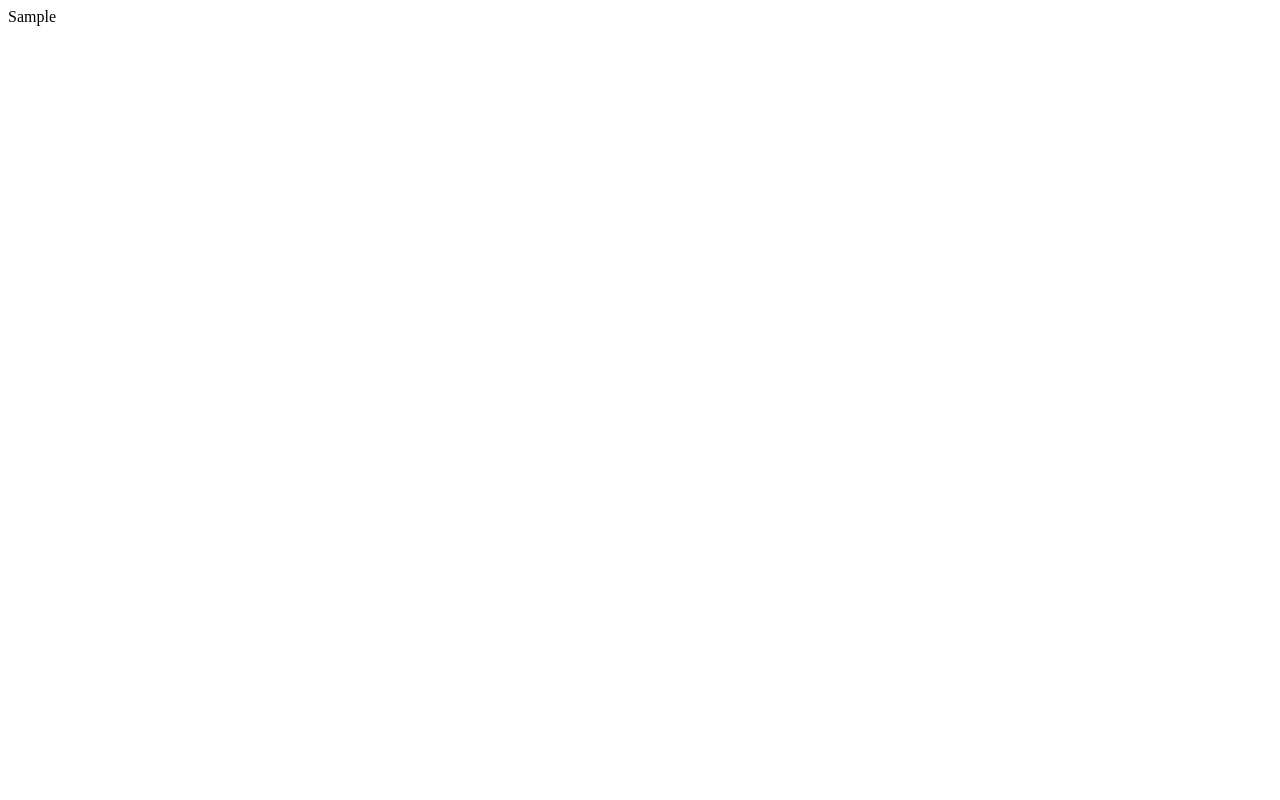
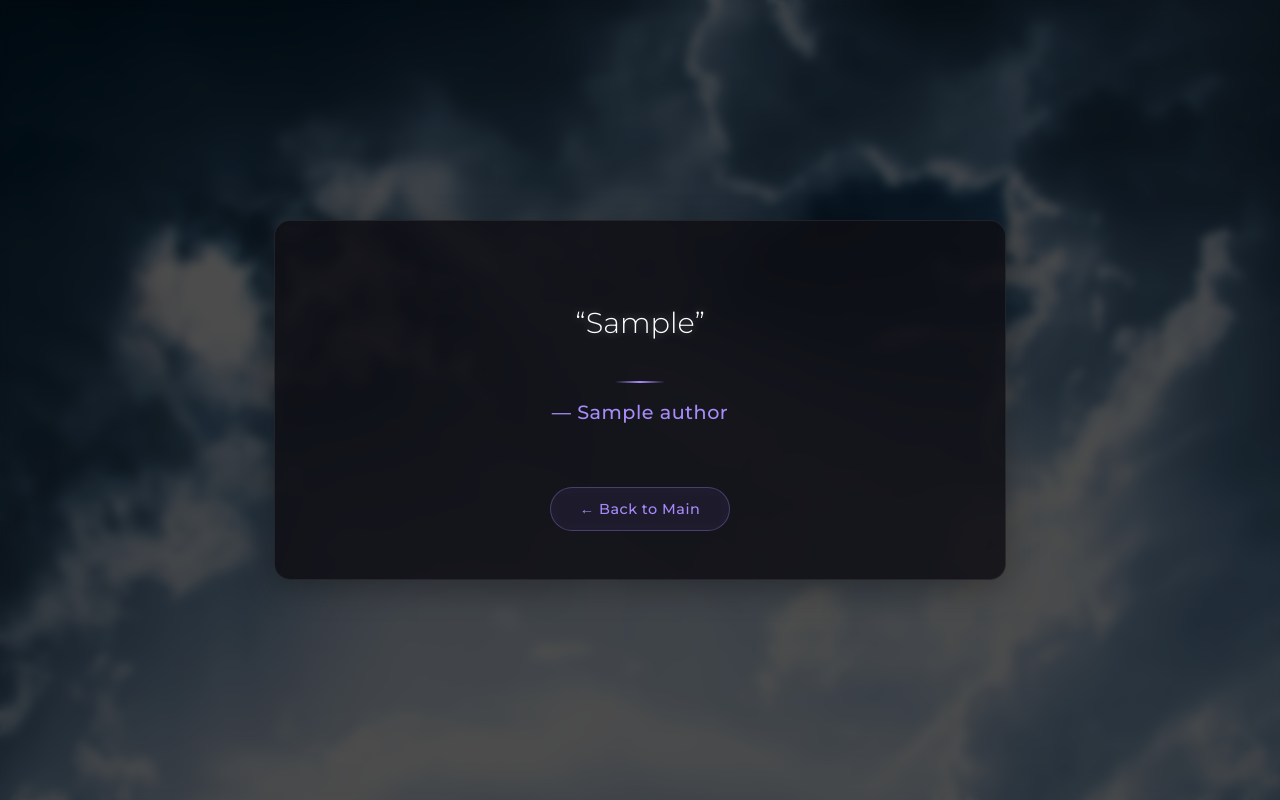
Before and after one commit to whdev36/iqtiboslar, a Django app: page / in a window 1280 px wide. Before the commit the page is almost empty. Run offline with Django 5.2, Linux system fonts and the light colour scheme; tables that the repository leaves empty hold one stand-in row (values such as "Sample post").

Commit message:
update home page

```diff
--- a/quotes/templates/home.html
+++ b/quotes/templates/home.html
@@ -1 +1,31 @@
-{{ quote.quote }}
+<!DOCTYPE html>
+<html lang="en">
+{% load static %}
+
+<head>
+    <meta charset="UTF-8">
+    <meta name="viewport" content="width=device-width, initial-scale=1.0">
+    <title>Iqtiboslar</title>
+    <link rel="preconnect" href="https://fonts.googleapis.com">
+    <link rel="preconnect" href="https://fonts.gstatic.com" crossorigin>
+    <link href="https://fonts.googleapis.com/css2?family=Montserrat:ital,wght@0,100..900;1,100..900&display=swap"
+        rel="stylesheet">
+    <link rel="stylesheet" href="{% static 'quote.css' %}">
+    </style>
+</head>
+
+<body>
+    <div class="quote-container">
+        {% if quote %}
+            <blockquote class="quote-text">
+                <q>{{ quote.quote }}</q>
+            </blockquote>
+            <p class="quote-author">— {{ quote.author.name }}</p>
+        {% else %}
+            <p>No quotes available.</p>
+        {% endif %}
+        <a href="/" class="back-button">← Back to Main</a>  <!-- Update href as needed -->
+    </div>
+</body>
+
+</html>
--- /dev/null
+++ b/static/quote.css
@@ -0,0 +1,127 @@
+/* Dark theme with blurred background */
+body {
+    margin: 0;
+    padding: 0;
+    font-family: 'Montserrat', 'Helvetica Neue', sans-serif;
+    background: linear-gradient(rgba(0, 0, 0, 0.7), rgba(0, 0, 0, 0.7)),
+                url('clouds-background.jpg') center/cover no-repeat fixed;
+    display: flex;
+    justify-content: center;
+    align-items: center;
+    min-height: 100vh;
+    color: #f1f1f1;
+    line-height: 1.6;
+    backdrop-filter: blur(5px);
+    -webkit-backdrop-filter: blur(5px);
+}
+
+/* Glassmorphism quote container */
+.quote-container {
+    max-width: 650px;
+    width: 85%;
+    padding: 3rem 2.5rem;
+    background: rgba(15, 15, 20, 0.85);
+    border-radius: 16px;
+    box-shadow: 0 8px 32px rgba(0, 0, 0, 0.3);
+    border: 1px solid rgba(255, 255, 255, 0.08);
+    text-align: center;
+    backdrop-filter: blur(12px);
+    -webkit-backdrop-filter: blur(12px);
+}
+
+/* Quote text - glowing effect */
+.quote-text {
+    font-size: 1.8rem;
+    font-weight: 300;
+    margin-bottom: 2rem;
+    color: #ffffff;
+    text-shadow: 0 0 10px rgba(255, 255, 255, 0.3);
+    position: relative;
+    line-height: 1.8;
+}
+
+.quote-text q {
+    quotes: "“" "”" "‘" "’";
+    display: inline-block;
+    padding: 0 0.5rem;
+}
+
+/* Author - accent color */
+.quote-author {
+    font-size: 1.2rem;
+    font-weight: 500;
+    color: #a78bfa; /* Purple accent */
+    letter-spacing: 0.5px;
+    position: relative;
+    padding-top: 1rem;
+}
+
+.quote-author::before {
+    content: "";
+    position: absolute;
+    top: 0;
+    left: 50%;
+    transform: translateX(-50%);
+    width: 50px;
+    height: 2px;
+    background: linear-gradient(90deg, transparent, #a78bfa, transparent);
+}
+
+/* Animation */
+@keyframes fadeIn {
+    from { opacity: 0; transform: translateY(20px); }
+    to { opacity: 1; transform: translateY(0); }
+}
+
+.quote-container {
+    animation: fadeIn 0.8s cubic-bezier(0.22, 1, 0.36, 1);
+}
+
+/* Responsive adjustments */
+@media (max-width: 768px) {
+    body {
+        padding: 1rem;
+        backdrop-filter: blur(3px);
+    }
+
+    .quote-container {
+        padding: 2rem 1.5rem;
+        width: 90%;
+    }
+
+    .quote-text {
+        font-size: 1.4rem;
+    }
+
+    .quote-author {
+        font-size: 1rem;
+    }
+}
+
+/* Back button styles */
+.back-button {
+    display: inline-block;
+    margin-top: 2.5rem;
+    padding: 0.6rem 1.8rem;
+    background: rgba(167, 139, 250, 0.1);
+    color: #a78bfa;
+    text-decoration: none;
+    border-radius: 50px;
+    font-size: 0.9rem;
+    font-weight: 500;
+    letter-spacing: 0.5px;
+    border: 1px solid rgba(167, 139, 250, 0.3);
+    transition: all 0.3s ease;
+    backdrop-filter: blur(5px);
+    -webkit-backdrop-filter: blur(5px);
+}
+
+.back-button:hover {
+    background: rgba(167, 139, 250, 0.2);
+    transform: translateY(-2px);
+    box-shadow: 0 4px 15px rgba(167, 139, 250, 0.2);
+}
+
+.back-button:active {
+    transform: translateY(0);
+}
```
Also changed, not shown: README.md, static/clouds-background.jpg (added).
